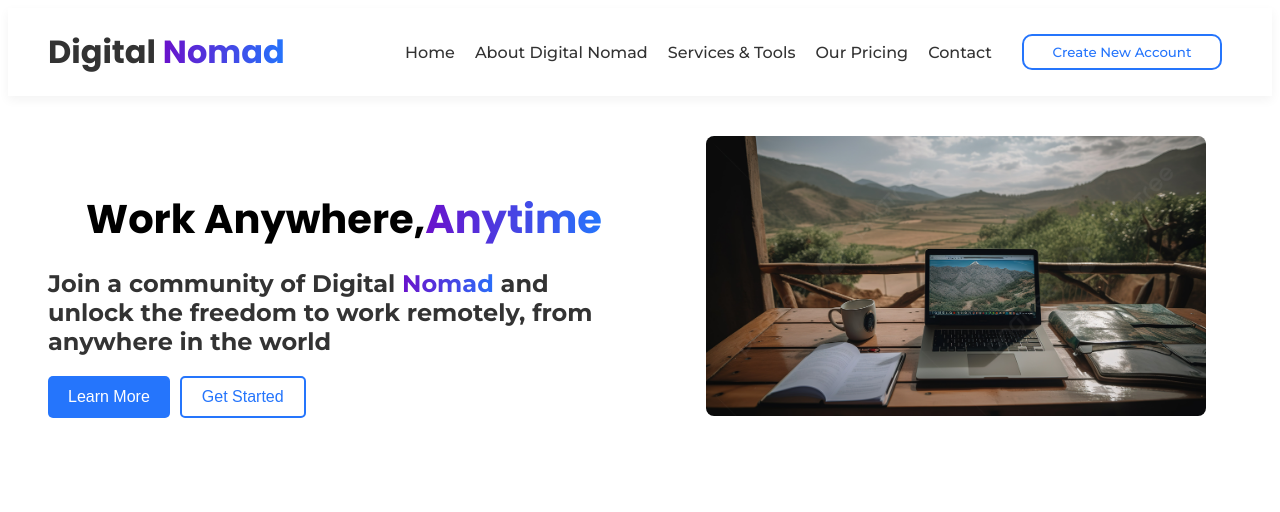
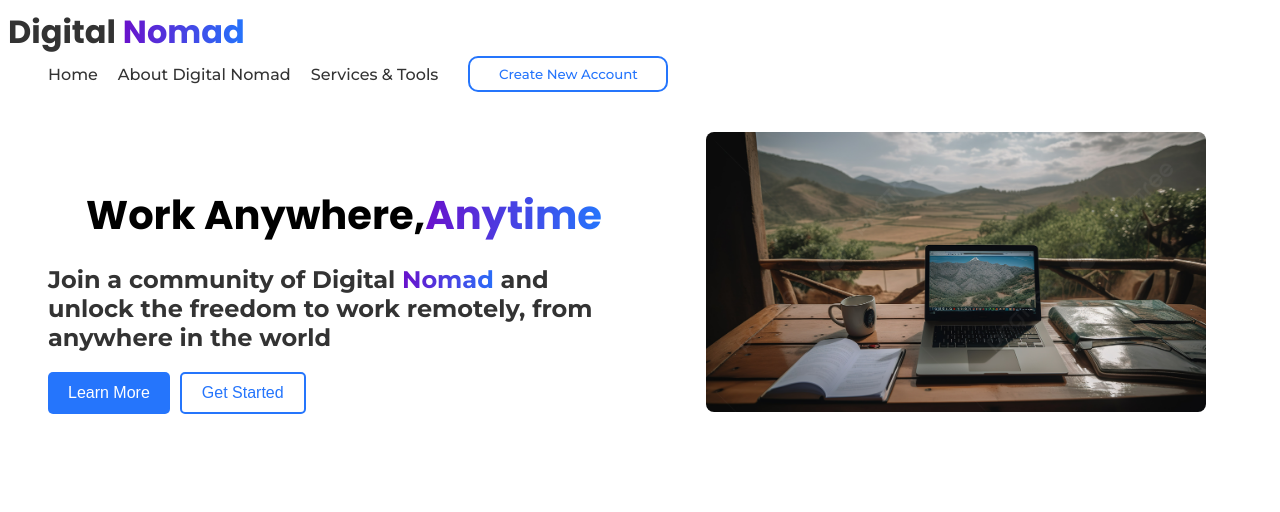
Before and after one commit to ahmadaimandev/digital-nomad, a website built with Vite: page index.html in a window 1280 px wide. Shown: the top 512 px of the page. Built offline with nearby package versions, Linux system fonts and the light colour scheme.

Commit message:
remove header style

```diff
--- a/assets/css/main.css
+++ b/assets/css/main.css
@@ -8,14 +8,7 @@ html {
 }
 
 /* General Header Styling */
-.page-header {
-    display: flex;
-    justify-content: space-between;
-    align-items: center;
-    padding: 20px 40px;
-    background-color: #fff;
-    box-shadow: 0 4px 10px rgba(0, 0, 0, 0.05);
-}
+
 
 .company-logo h1 {
     font-size: 2rem;
--- a/index.html
+++ b/index.html
@@ -45,8 +45,7 @@
               <li><a href="#">Community Support</a></li>
             </ul>
           </li>
-          <li><a href="#our-pricing">Our Pricing</a></li>
-          <li><a href="#contact-us">Contact</a></li>
+
         </ul>
         <div class="navbar-button">
           <button class="outline-button">Create New Account</button>
```
